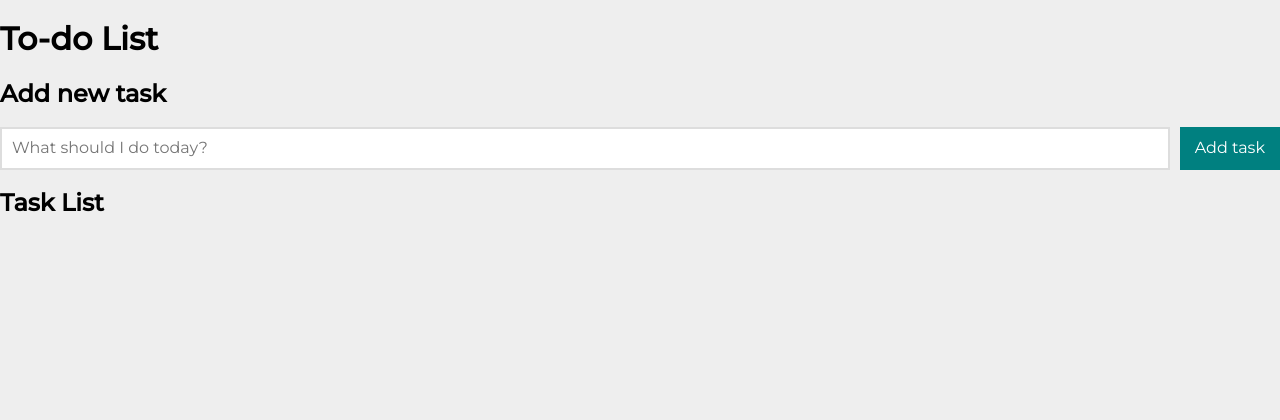
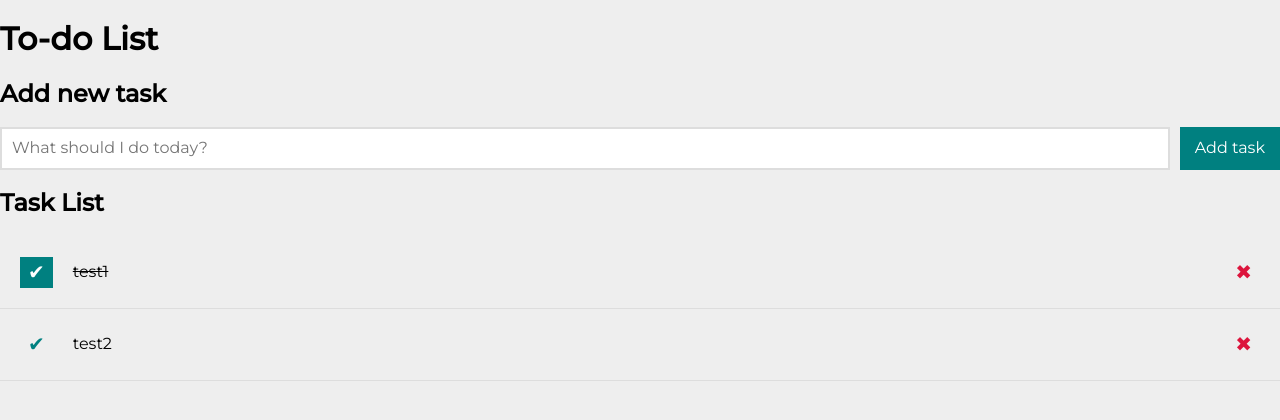
Before and after one commit to stolar-xyz/to-do-list-react, a React (Create React App) app: page / in a window 1280 px wide. Shown: the top 420 px of the page. Built offline with nearby package versions, Linux system fonts and the light colour scheme.

Commit message:
List component added

```diff
--- a/src/App.js
+++ b/src/App.js
@@ -1,5 +1,6 @@
 import React from "react";
 import Form from "./Form";
+import List from "./List"
 
 const tasks = [
   { id: 1, content: "test1", done: true },
@@ -27,7 +28,7 @@ function App() {
           </div>
         </div>
         <div className="section__body">
-          <ul className="list"></ul>
+          <List tasks={tasks} hideDoneTasks={hideDoneTasks} />
         </div>
       </section>
     </main>
--- /dev/null
+++ b/src/List/index.js
@@ -0,0 +1,19 @@
+import React from "react";
+import "./style.css";
+
+const List = (props) => (
+    <ul className="list">
+        {props.tasks.map(task => (
+            <li
+                className={`list__item ${props.hideDoneTasks && task.done ? "list__item--hidden" : ""}`}>
+                <button className={`list__button list__button--done ${task.done ? "list__button--done-js" : ""}`}>✔</button>
+                <span className={`list__content ${task.done ? "list__content--special" : ""}`}>
+                    {task.content}
+                </span>
+                <button className={`list__button list__button--remove`}>✖</button>
+            </li>
+        ))}
+    </ul>
+);
+
+export default List;
--- /dev/null
+++ b/src/List/style.css
@@ -0,0 +1,57 @@
+.list {
+    list-style: none;
+    margin: 0;
+    padding: 0;
+}
+
+.list__item {
+    display: grid;
+    grid-template-columns: auto 1fr auto;
+    grid-gap: 20px;
+    padding: 20px;
+    align-items: center;
+    border-bottom: 1px solid #dddddd;
+}
+
+.list__item--hidden {
+    display: none;
+}
+
+.list__content {
+    overflow-wrap: anywhere;
+}
+
+@media (max-width: 767px) {
+    .list__content {
+        justify-self: center;
+    }
+}
+
+.list__content--special {
+    text-decoration: line-through;
+}
+
+.list__button {
+    cursor: pointer;
+    border: none;
+    padding: 4px 8px;
+    font-size: 20px;
+    background-color: inherit;
+}
+
+.list__button--remove {
+    color: crimson
+}
+
+.list__button--remove:hover {
+    color: red;
+}
+
+.list__button--done {
+    color: teal;
+}
+
+.list__button--done-js {
+    color: #fefefe;
+    background-color: teal;
+}
```
